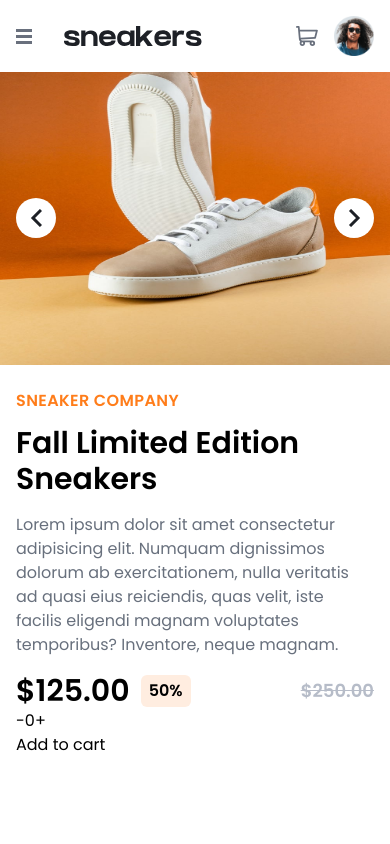
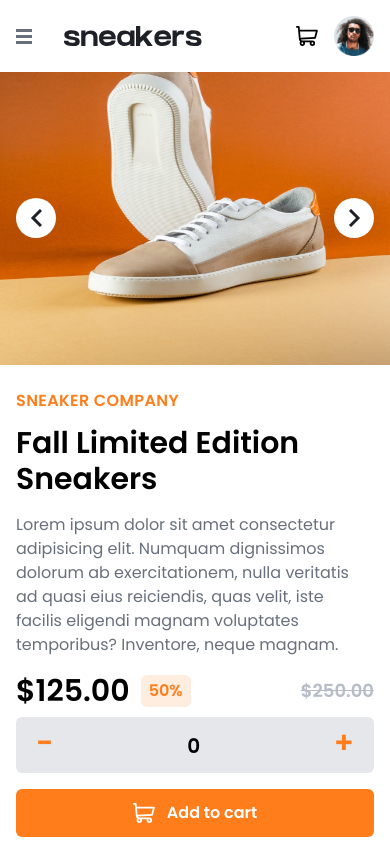
Before and after one commit to jorgecaballer0/frontend-mentor-ecommerce-product-page, a React (Vite) app: page / in a window 390 px wide. Built offline with nearby package versions, Linux system fonts and the light colour scheme; what prettier-plugin-tailwindcss would draw is missing.

Commit message:
Detalle producto mobile

```diff
--- a/src/components/icons/CartIcon.jsx
+++ b/src/components/icons/CartIcon.jsx
@@ -1,13 +1,15 @@
 import React from "react";
 
-const CartIcon = (props) => {
+const CartIcon = ({ fill = "#69707D", ...props }) => {
   return (
-    <svg {...props} width="22" height="20" xmlns="http://www.w3.org/2000/svg">
-      <path
-        d="M20.925 3.641H3.863L3.61.816A.896.896 0 0 0 2.717 0H.897a.896.896 0 1 0 0 1.792h1l1.031 11.483c.073.828.52 1.726 1.291 2.336C2.83 17.385 4.099 20 6.359 20c1.875 0 3.197-1.87 2.554-3.642h4.905c-.642 1.77.677 3.642 2.555 3.642a2.72 2.72 0 0 0 2.717-2.717 2.72 2.72 0 0 0-2.717-2.717H6.365c-.681 0-1.274-.41-1.53-1.009l14.321-.842a.896.896 0 0 0 .817-.677l1.821-7.283a.897.897 0 0 0-.87-1.114ZM6.358 18.208a.926.926 0 0 1 0-1.85.926.926 0 0 1 0 1.85Zm10.015 0a.926.926 0 0 1 0-1.85.926.926 0 0 1 0 1.85Zm2.021-7.243-13.8.81-.57-6.341h15.753l-1.383 5.53Z"
-        fill="#69707D"
-        fillRule="nonzero"
-      />
+    <svg
+      {...props}
+      width="22"
+      height="20"
+      xmlns="http://www.w3.org/2000/svg"
+      fillRule="nonzero"
+    >
+      <path d="M20.925 3.641H3.863L3.61.816A.896.896 0 0 0 2.717 0H.897a.896.896 0 1 0 0 1.792h1l1.031 11.483c.073.828.52 1.726 1.291 2.336C2.83 17.385 4.099 20 6.359 20c1.875 0 3.197-1.87 2.554-3.642h4.905c-.642 1.77.677 3.642 2.555 3.642a2.72 2.72 0 0 0 2.717-2.717 2.72 2.72 0 0 0-2.717-2.717H6.365c-.681 0-1.274-.41-1.53-1.009l14.321-.842a.896.896 0 0 0 .817-.677l1.821-7.283a.897.897 0 0 0-.87-1.114ZM6.358 18.208a.926.926 0 0 1 0-1.85.926.926 0 0 1 0 1.85Zm10.015 0a.926.926 0 0 1 0-1.85.926.926 0 0 1 0 1.85Zm2.021-7.243-13.8.81-.57-6.341h15.753l-1.383 5.53Z" />
     </svg>
   );
 };
--- a/src/components/navbar/MainNavbar.jsx
+++ b/src/components/navbar/MainNavbar.jsx
@@ -13,7 +13,7 @@ const MainNavbar = () => {
 
   const handleOpenMenu = () => {
     setNavClass(
-      "absolute top-0 left-0 flex h-full w-4/5 flex-col gap-y-8 bg-white p-8 font-semibold md:static md:mr-auto md:flex md:h-auto md:flex-row md:gap-4 md:p-0"
+      "absolute top-0 left-0 flex h-full w-3/5 flex-col gap-y-8 bg-white p-8 font-semibold md:static md:mr-auto md:flex md:h-auto md:flex-row md:gap-4 md:p-0 z-10"
     );
   };
   const handleCloseMenu = () => {
@@ -24,7 +24,7 @@ const MainNavbar = () => {
 
   return (
     <>
-      <header className="container mx-auto flex items-center gap-8 p-4 md:p-0">
+      <header className="container mx-auto flex items-center gap-8 p-4 md:p-0 ">
         <button className="md:hidden" onClick={handleOpenMenu}>
           <MenuIcon />
         </button>
--- a/src/components/product/DetailProducts.jsx
+++ b/src/components/product/DetailProducts.jsx
@@ -1,4 +1,5 @@
 import React from "react";
+import CartIcon from "@/components/icons/CartIcon";
 
 const DetailProducts = () => {
   return (
@@ -13,19 +14,24 @@ const DetailProducts = () => {
         reiciendis, quas velit, iste facilis eligendi magnam voluptates
         temporibus? Inventore, neque magnam.
       </p>
-      <div className="grid gap-4 grid-cols-3 items-center font-bold">
+      <div className="grid grid-cols-3 items-center gap-4 font-bold mb-2">
         <span className="text-3xl">$125.00</span>
-        <span className="mr-auto rounded-md bg-pale-orange py-1 px-2">50%</span>
+        <span className="mr-auto rounded-md bg-pale-orange py-1 px-2 text-orange-primary">50%</span>
         <span className="text-right text-lg text-grayish-blue line-through">
           $250.00
         </span>
       </div>
-      <div>
-        <button>-</button>
-        <span>0</span>
-        <button>+</button>
+      <div className="grid grid-cols-3 gap-4 font-bold">
+        <div className="col-span-3 flex items-baseline justify-between rounded-md bg-gray-200 py-2 px-5 pb-3">
+          <button className="text-3xl text-orange-primary">-</button>
+          <span className="text-xl">0</span>
+          <button className="text-3xl text-orange-primary">+</button>
+        </div>
+        <button className="col-span-3 flex items-center justify-center gap-x-3 rounded-md bg-orange-primary py-3 text-white hover:bg-orange-700 transition-all">
+          <CartIcon fill="#fff" className="fill-white" />
+          Add to cart
+        </button>
       </div>
-      <button>Add to cart</button>
     </section>
   );
 };
```
